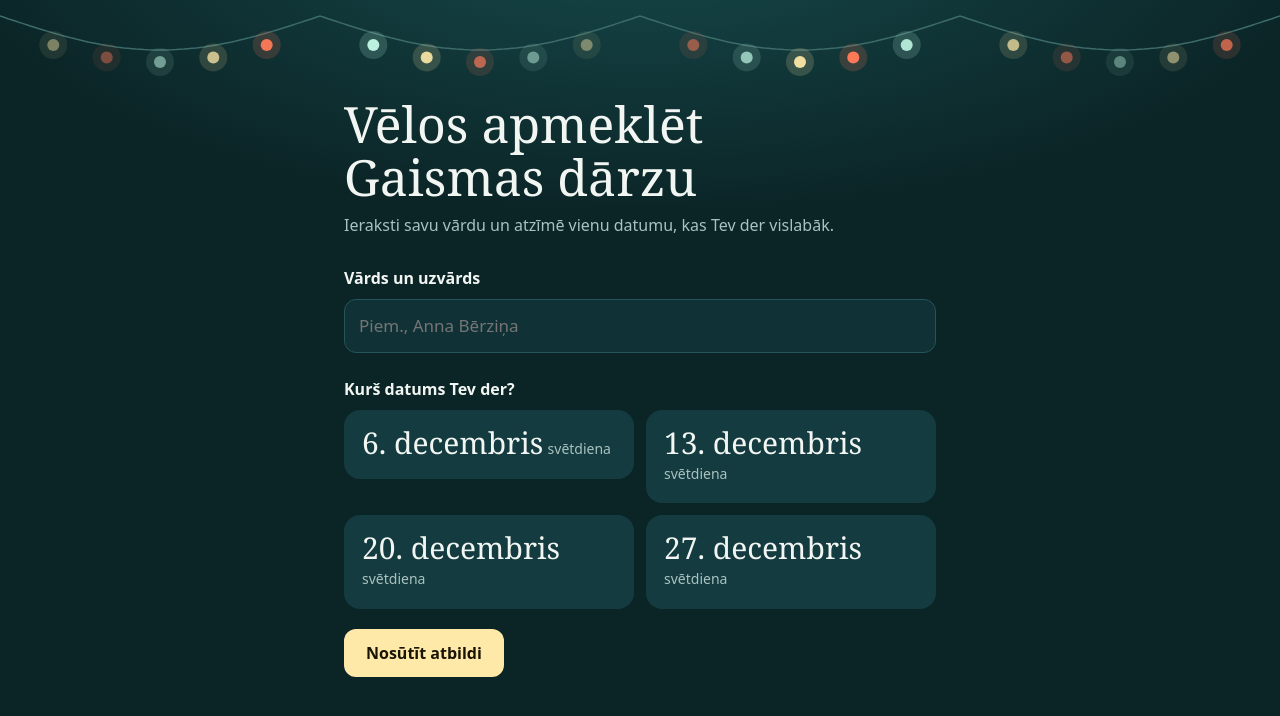
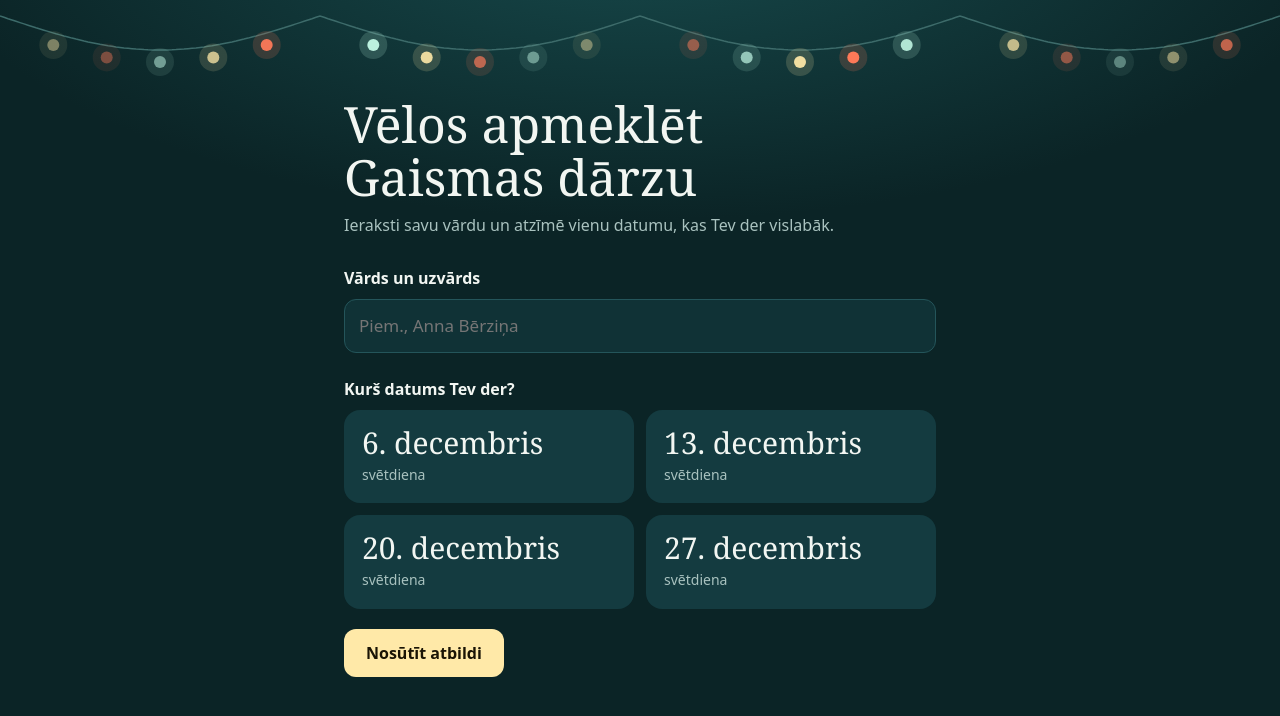
Before and after one commit to INBOKSS/why, a plain HTML site: page gaismasaptauja/index.html in a window 1280 px wide. Drawn offline with Linux system fonts and the light colour scheme.

Commit message:
Date cards: weekday always on its own line, all cards the same height
The weekday sat next to "6. decembris" but dropped below the longer dates,
and that card was shorter than the others.

Co-Authored-By: Claude Sonnet 5.5 <noreply@anthropic.com>

```diff
--- a/gaismasaptauja/index.html
+++ b/gaismasaptauja/index.html
@@ -34,18 +34,18 @@ input[type=text]:focus-visible,button:focus-visible,.opt input:focus-visible+spa
 .opts legend{font-weight:600;margin-bottom:8px;padding:0}
 .opt{position:relative;display:block;cursor:pointer}
 .opt input{position:absolute;opacity:0;inset:0}
-.opt>span{display:block;padding:16px;border-radius:16px;background:var(--card);border:2px solid transparent;transition:border-color .15s,box-shadow .15s}
+.opt>span{display:block;height:100%;padding:16px;border-radius:16px;background:var(--card);border:2px solid transparent;transition:border-color .15s,box-shadow .15s}
 .opt:hover>span{border-color:var(--line)}
 .opt input:checked+span{border-color:var(--glow);box-shadow:0 0 0 4px rgba(255,233,168,.12),0 0 28px rgba(255,233,168,.18)}
-.d{font:400 30px/1 "DM Serif Display",Georgia,serif;white-space:nowrap}
-.wd{color:var(--mut);font-size:14px}
+.d{display:block;font:400 30px/1 "DM Serif Display",Georgia,serif;white-space:nowrap}
+.wd{display:block;margin-top:6px;color:var(--mut);font-size:14px}
 .act{display:flex;flex-wrap:wrap;gap:12px;align-items:center;margin-top:20px}
 button{font:inherit;font-weight:800;border:0;border-radius:12px;min-height:48px;padding:0 22px;cursor:pointer}
 .go{background:var(--glow);color:#1a1405}
 .go:disabled{opacity:.5;cursor:default}
 .msg{font-size:15px;color:var(--mut)}
 .msg.ok{color:var(--glow)}.msg.err{color:var(--acc)}
-@media(max-width:600px){.opts{grid-template-columns:minmax(0,1fr)}.opt>span{display:grid;grid-template-columns:auto 1fr;column-gap:14px;align-items:baseline}}
+@media(max-width:600px){.opts{grid-template-columns:minmax(0,1fr)}.opt>span{display:grid;grid-template-columns:auto 1fr;column-gap:14px;align-items:baseline}.wd{margin-top:0}}
 </style>
 </head>
 <body>
```
Also changed, not shown: tests/gaismasaptauja/contract.test.mjs (+7 -0 lines).
